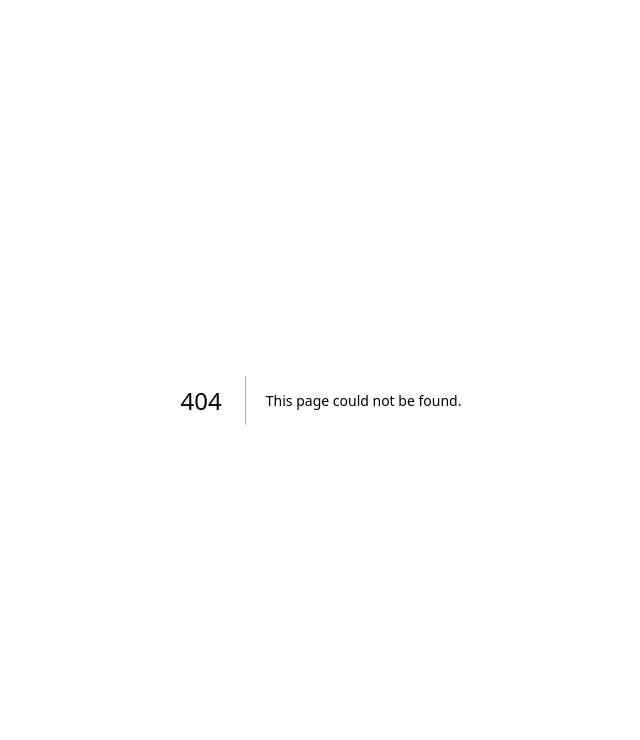
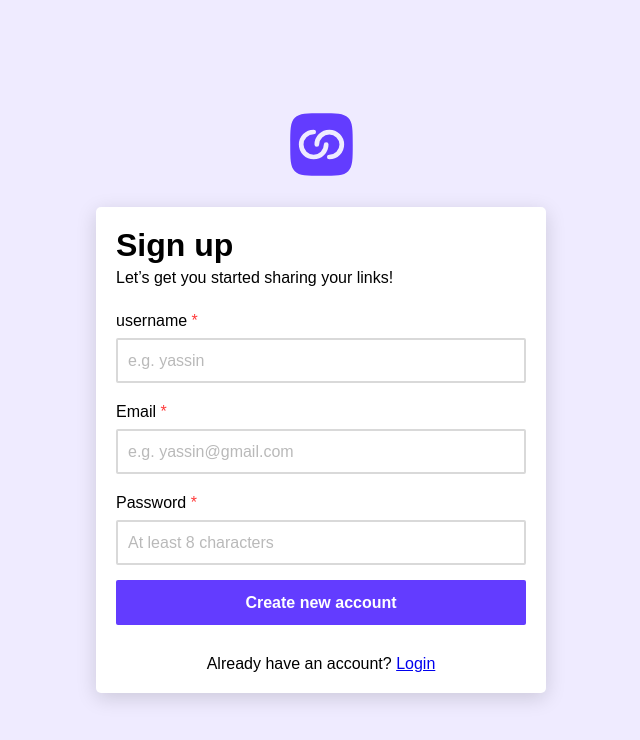
Before and after one commit to Yahyawi99/Link-sharing-app, a Next.js app: page /signup in a window 1280 px wide. Before the commit this address had no page. Shown: the top 740 px of the page, without its empty margins (319-959 px from the left). Built offline with nearby package versions, Linux system fonts and the light colour scheme; a web font is replaced by a local one.

Commit message:
creating signup form

```diff
--- /dev/null
+++ b/app/signup/page.tsx
@@ -0,0 +1,60 @@
+import Link from "next/link";
+import Logo from "@/components/logo";
+import styles from "@/styles/pages/signup/index.module.css";
+
+export default function Signup() {
+  return (
+    <div className={styles.container}>
+      <Logo width={75} height={75} />
+
+      <div>
+        <h1>Sign up</h1>
+        <p>Let’s get you started sharing your links!</p>
+
+        <form action="" className={styles.form}>
+          <div>
+            <label htmlFor="username">
+              username <span>*</span>
+            </label>
+            <input
+              type="text"
+              name="username"
+              id="username"
+              placeholder="e.g. yassin"
+            />
+          </div>
+
+          <div>
+            <label htmlFor="email">
+              Email <span>*</span>
+            </label>
+            <input
+              type="email"
+              name="email"
+              id="email"
+              placeholder="e.g. yassin@gmail.com"
+            />
+          </div>
+
+          <div>
+            <label htmlFor="password">
+              Password <span>*</span>
+            </label>
+            <input
+              type="password"
+              name="password"
+              id="password"
+              placeholder="At least 8 characters"
+            />
+          </div>
+
+          <button className={styles.submit}>Create new account</button>
+        </form>
+
+        <p>
+          Already have an account? <Link href="/login">Login</Link>
+        </p>
+      </div>
+    </div>
+  );
+}
--- /dev/null
+++ b/styles/pages/signup/index.module.css
@@ -0,0 +1,76 @@
+.container {
+  width: 100%;
+  height: 100%;
+  display: flex;
+  flex-direction: column;
+  align-items: center;
+  justify-content: center;
+  gap: 25px;
+}
+
+.container>div {
+  width: 95%;
+  max-width: 450px;
+  background-color: var(--white);
+  border-radius: 5px;
+  box-shadow: var(--shadow);
+  padding: 20px;
+}
+
+.container>div p:not(:last-child) {
+  margin: 5px 0 25px 0;
+}
+
+.container>div p:last-child {
+  text-align: center;
+}
+
+
+
+.form>div {
+  display: flex;
+  flex-direction: column;
+  gap: 8px;
+}
+
+.form input {
+  width: 100%;
+  height: 45px;
+  border: 2px solid var(--light-grey);
+  border-radius: 2px;
+  font-size: 1rem;
+  outline: none;
+  padding-left: 10px;
+}
+
+.form input::placeholder {
+  opacity: .5;
+}
+
+.form span {
+  color: var(--red);
+}
+
+.form>div:nth-child(2) {
+  margin: 20px 0;
+}
+
+.submit {
+  width: 100%;
+  height: 45px;
+  background: var(--purple);
+  color: var(--white);
+  border-radius: 2px;
+  border: 2px solid transparent;
+  font-size: 1rem;
+  font-weight: 600;
+  cursor: pointer;
+  transition: .3s;
+  margin: 15px 0 30px 0;
+}
+
+.submit:hover {
+  background: var(--white);
+  color: var(--purple);
+  border-color: var(--purple);
+}
```
